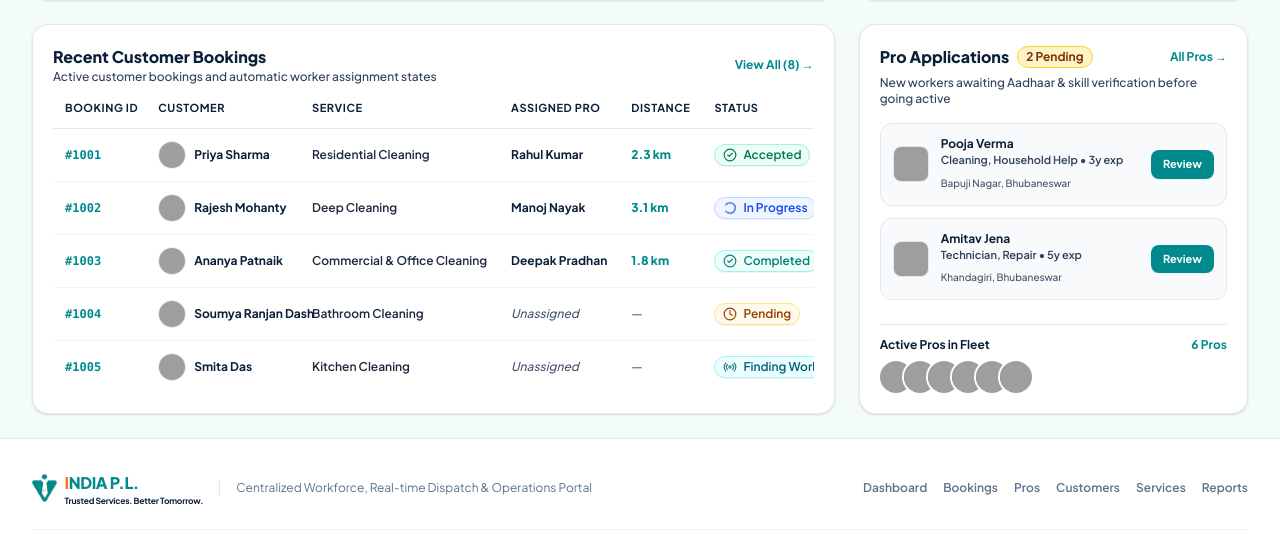
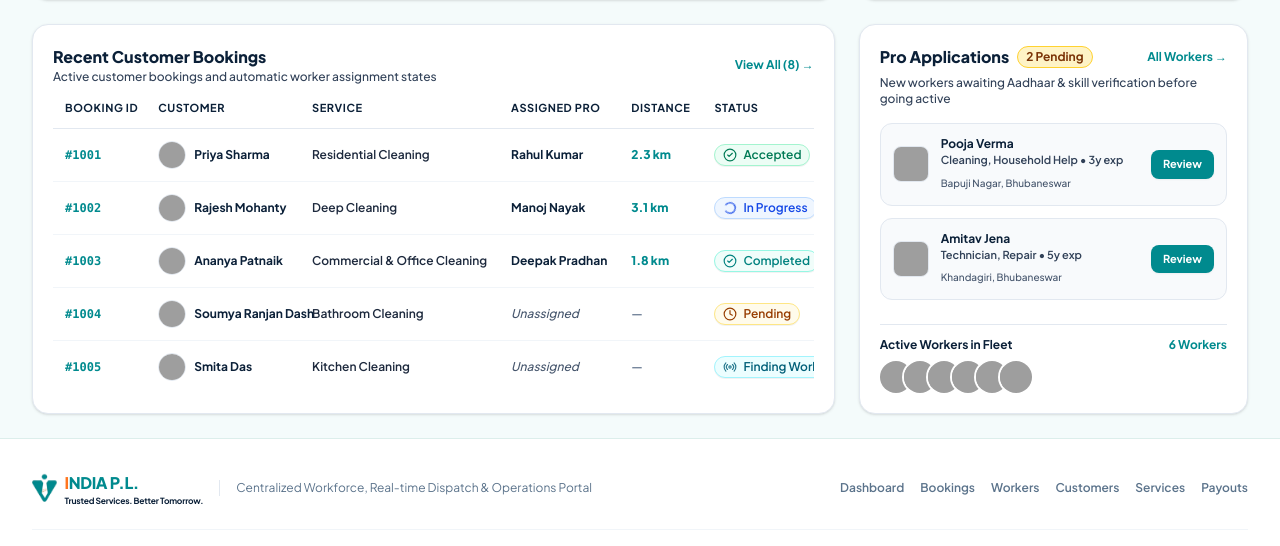
Before and after one commit to weinternpune/india_PL_Website, a React (Vite) app: page /admin/dashboard in a window 1280 px wide. Shown: the part 695-1241 px from the top of the page. Built offline with nearby package versions, Linux system fonts and the light colour scheme; grey boxes are pictures that could not be loaded.

Commit message:
fix(ui): remove Reports from admin footer, rename Pros to Workers across admin layout

```diff
--- a/src/components/layout/AdminFooter.tsx
+++ b/src/components/layout/AdminFooter.tsx
@@ -23,7 +23,7 @@ export const AdminFooter: React.FC = () => {
               Bookings
             </Link>
             <Link to="/admin/workers" className="hover:text-[#009E9B] transition-colors">
-              Pros
+              Workers
             </Link>
             <Link to="/admin/customers" className="hover:text-[#009E9B] transition-colors">
               Customers
@@ -31,8 +31,8 @@ export const AdminFooter: React.FC = () => {
             <Link to="/admin/services" className="hover:text-[#009E9B] transition-colors">
               Services
             </Link>
-            <Link to="/admin/reports" className="hover:text-[#009E9B] transition-colors">
-              Reports
+            <Link to="/admin/payouts" className="hover:text-[#009E9B] transition-colors">
+              Payouts
             </Link>
           </div>
         </div>
--- a/src/pages/admin/AdminDashboardHome.tsx
+++ b/src/pages/admin/AdminDashboardHome.tsx
@@ -399,7 +399,7 @@ export const AdminDashboardHome: React.FC = () => {
                 to="/admin/workers"
                 className="text-xs font-bold text-[#008A8E] hover:text-[#007074]"
               >
-                All Pros →
+                All Workers →
               </Link>
             </div>
             <p className="text-xs font-medium text-slate-700">
@@ -409,7 +409,7 @@ export const AdminDashboardHome: React.FC = () => {
             <div className="space-y-3 mt-4">
               {pendingApplicants.length === 0 ? (
                 <div className="p-6 text-center text-xs font-bold text-slate-700 bg-slate-50 rounded-xl border border-slate-200">
-                  No pending pro applications. All workers verified!
+                  No pending worker applications. All workers verified!
                 </div>
               ) : (
                 pendingApplicants.map((pro) => (
@@ -447,8 +447,8 @@ export const AdminDashboardHome: React.FC = () => {
           {/* Active Workers Summary */}
           <div className="pt-3 border-t border-slate-200">
             <div className="flex items-center justify-between text-xs font-bold text-[#0B2038] mb-2">
-              <span>Active Pros in Fleet</span>
-              <span className="text-[#008A8E]">{activePros.length} Pros</span>
+              <span>Active Workers in Fleet</span>
+              <span className="text-[#008A8E]">{activePros.length} Workers</span>
             </div>
             <div className="flex -space-x-2 overflow-hidden">
               {activePros.slice(0, 6).map((w) => (
--- a/src/pages/admin/AdminPayoutsPage.tsx
+++ b/src/pages/admin/AdminPayoutsPage.tsx
@@ -353,7 +353,7 @@ export const AdminPayoutsPage: React.FC = () => {
             <thead className="bg-slate-50 border-b border-slate-200 text-[#0B2038] font-bold uppercase tracking-wider">
               <tr>
                 <th className="py-3 px-4">Request ID</th>
-                <th className="py-3 px-4">Worker / Pro</th>
+                <th className="py-3 px-4">Worker</th>
                 <th className="py-3 px-4">Requested Date</th>
                 <th className="py-3 px-4">Completed Jobs</th>
                 <th className="py-3 px-4">Available Balance</th>
--- a/src/pages/admin/AdminWorkerDetailPage.tsx
+++ b/src/pages/admin/AdminWorkerDetailPage.tsx
@@ -41,7 +41,7 @@ export const AdminWorkerDetailPage: React.FC = () => {
           className="inline-flex items-center gap-2 px-4 py-2 rounded-xl bg-[#008A8E] text-white text-xs font-bold"
         >
           <ArrowLeft className="w-4 h-4" />
-          <span>Back to Pros</span>
+          <span>Back to Workers</span>
         </Link>
       </div>
     );
@@ -76,7 +76,7 @@ export const AdminWorkerDetailPage: React.FC = () => {
               </span>
             </div>
             <p className="text-xs font-semibold text-slate-800 mt-0.5">
-              Registered Pro since {worker.joinedDate} • {worker.locationName}
+              Registered Worker since {worker.joinedDate} • {worker.locationName}
             </p>
           </div>
         </div>
@@ -187,7 +187,7 @@ export const AdminWorkerDetailPage: React.FC = () => {
           {/* Key Metrics Cards */}
           <div className="grid grid-cols-2 sm:grid-cols-4 gap-3">
             <div className="bg-white rounded-xl p-4 border border-slate-200 shadow-sm">
-              <span className="text-[11px] font-bold text-[#0B2038] block">Pro Rating</span>
+              <span className="text-[11px] font-bold text-[#0B2038] block">Worker Rating</span>
               <div className="flex items-center gap-1 mt-1">
                 <Star className="w-4 h-4 text-amber-500 fill-current" />
                 <span className="text-xl font-black text-[#0B2038]">
--- a/src/pages/admin/AdminWorkersPage.tsx
+++ b/src/pages/admin/AdminWorkersPage.tsx
@@ -49,9 +49,9 @@ export const AdminWorkersPage: React.FC = () => {
       {/* Header */}
       <div className="flex flex-col sm:flex-row items-start sm:items-center justify-between gap-4">
         <div>
-          <h1 className="text-2xl font-black text-[#0B2038] tracking-tight">Service Professionals (Pros)</h1>
+          <h1 className="text-2xl font-black text-[#0B2038] tracking-tight">Service Professionals (Workers)</h1>
           <p className="text-xs sm:text-sm text-slate-800 font-medium mt-0.5">
-            Manage field workforce, GPS availability states, and pro background verifications across Odisha.
+            Manage field workforce, GPS availability states, and worker background verifications across Odisha.
           </p>
         </div>
 
@@ -65,7 +65,7 @@ export const AdminWorkersPage: React.FC = () => {
         </div>
       </div>
 
-      {/* Main Tabs (All Pros vs Pending Applications) */}
+      {/* Main Tabs (All Workers vs Pending Applications) */}
       <div className="bg-white rounded-2xl p-5 border border-slate-200 shadow-sm space-y-4">
         <div className="flex flex-col md:flex-row items-center justify-between gap-4">
           {/* Main Tab Toggle */}
@@ -78,7 +78,7 @@ export const AdminWorkersPage: React.FC = () => {
                   : 'text-slate-800 hover:text-[#0B2038]'
               }`}
             >
-              All Pros ({workers.length})
+              All Workers ({workers.length})
             </button>
 
             <button
```
